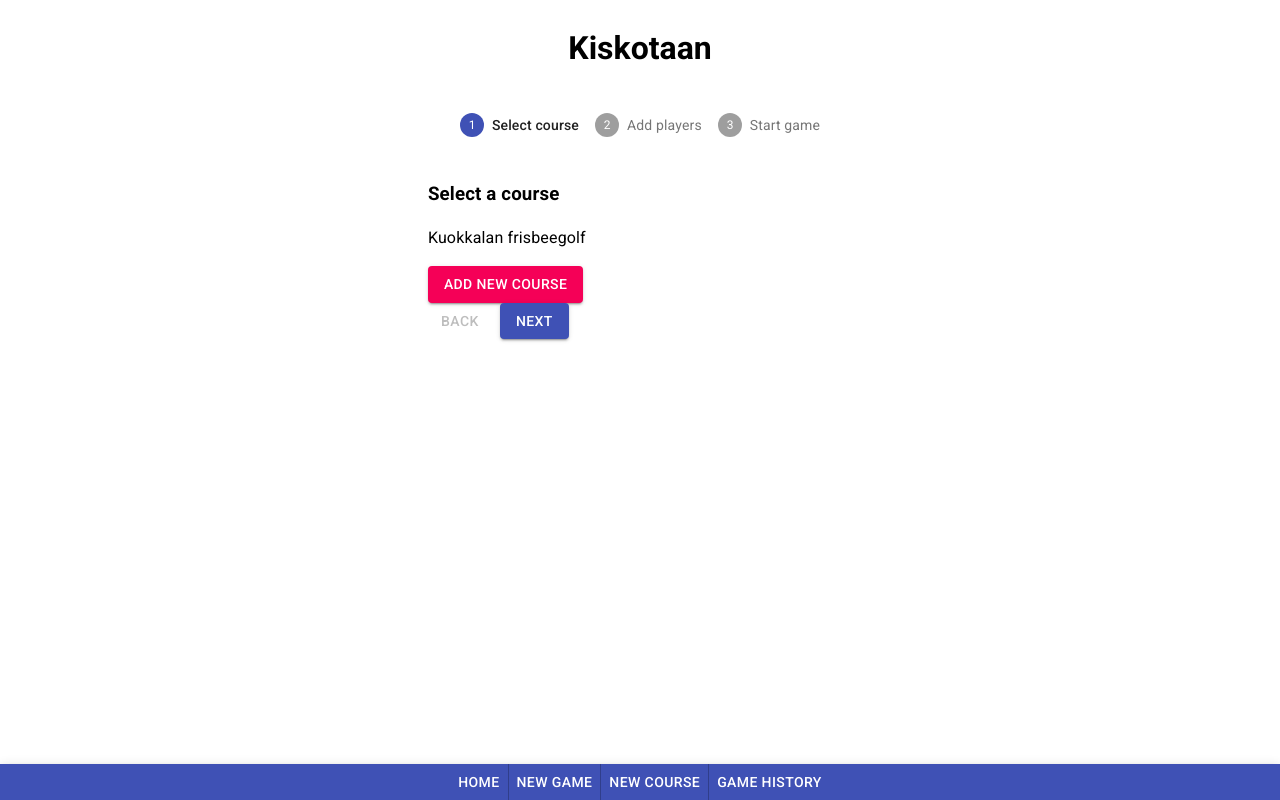
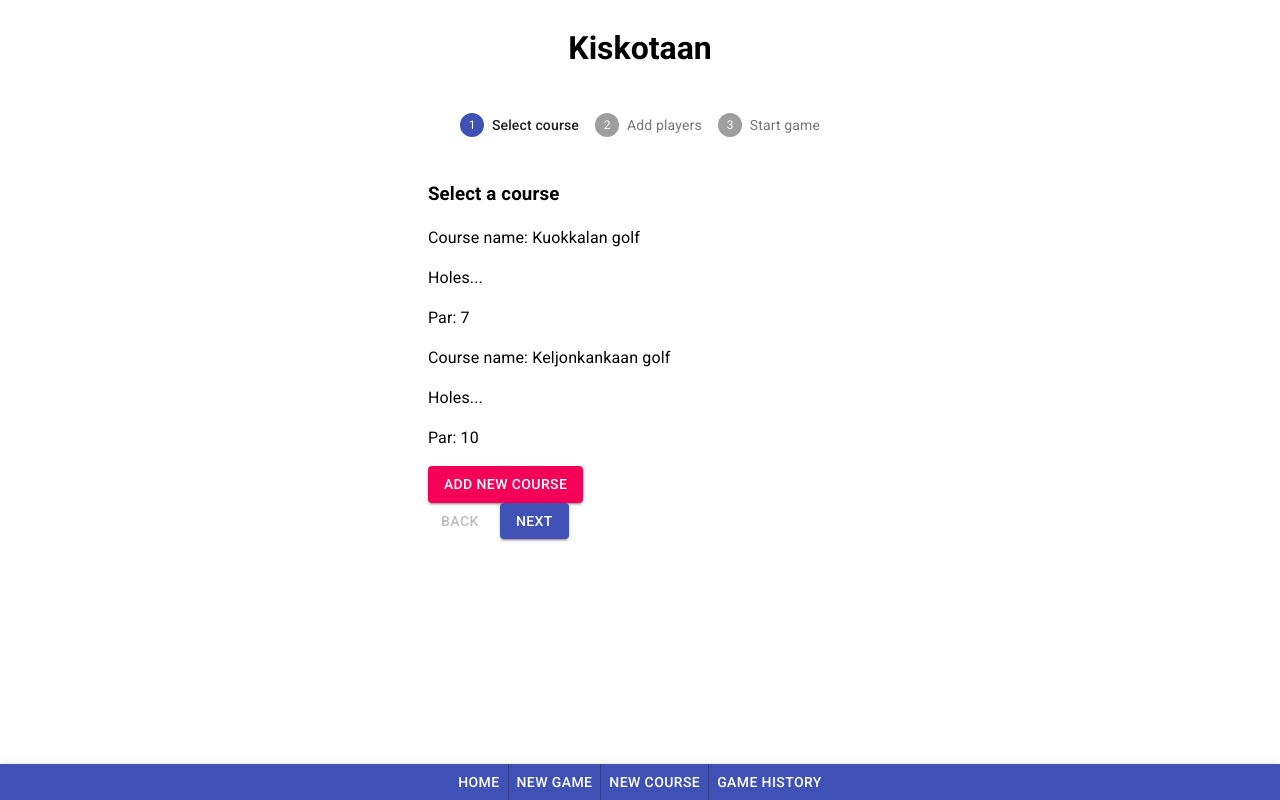
Before and after one commit to mika-alaoutinen/kiskotaan, a React (Create React App) app: page /new-game in a window 1280 px wide. Built offline with nearby package versions, Linux system fonts and the light colour scheme; data requests are answered from the project's data file.

Commit message:
Add Courses component to CourseSelect

```diff
--- a/src/components/course/Courses.tsx
+++ b/src/components/course/Courses.tsx
@@ -14,7 +14,6 @@ const Courses: React.FC = () => {
 
   return (
     <div>
-      <p>course listing</p>
       {renderCourses()}
     </div>
   )
--- a/src/components/newGame/CourseSelect.tsx
+++ b/src/components/newGame/CourseSelect.tsx
@@ -3,6 +3,7 @@ import { Link } from 'react-router-dom'
 
 import Button from '@material-ui/core/Button'
 
+import Courses from '../course/Courses'
 import { newCoursePath } from '../../constants'
 
 const CourseSelect: React.FC = () => {
@@ -21,8 +22,8 @@ const CourseSelect: React.FC = () => {
   return (
     <div>
       <h3>Select a course</h3>
-      <p>Kuokkalan frisbeegolf</p>
 
+      <Courses />
       {renderNewCourseButton()}
     </div>
   )
--- a/src/views/Home.tsx
+++ b/src/views/Home.tsx
@@ -4,7 +4,6 @@ import { Link as RouterLink } from 'react-router-dom'
 import Fab from '@material-ui/core/Fab'
 import Link from '@material-ui/core/Link'
 
-import Courses from '../components/course/Courses'
 import Players from '../components/player/Players'
 import { newGamePath } from '../constants'
 
@@ -22,10 +21,6 @@ const HomePage: React.FC = () => {
       <br />
       <p>Temp: players shown on home page</p>
       <Players />
-
-      <br />
-      <p>Temp: Courses shown on home page</p>
-      <Courses />
     </div>
   )
 }
```
